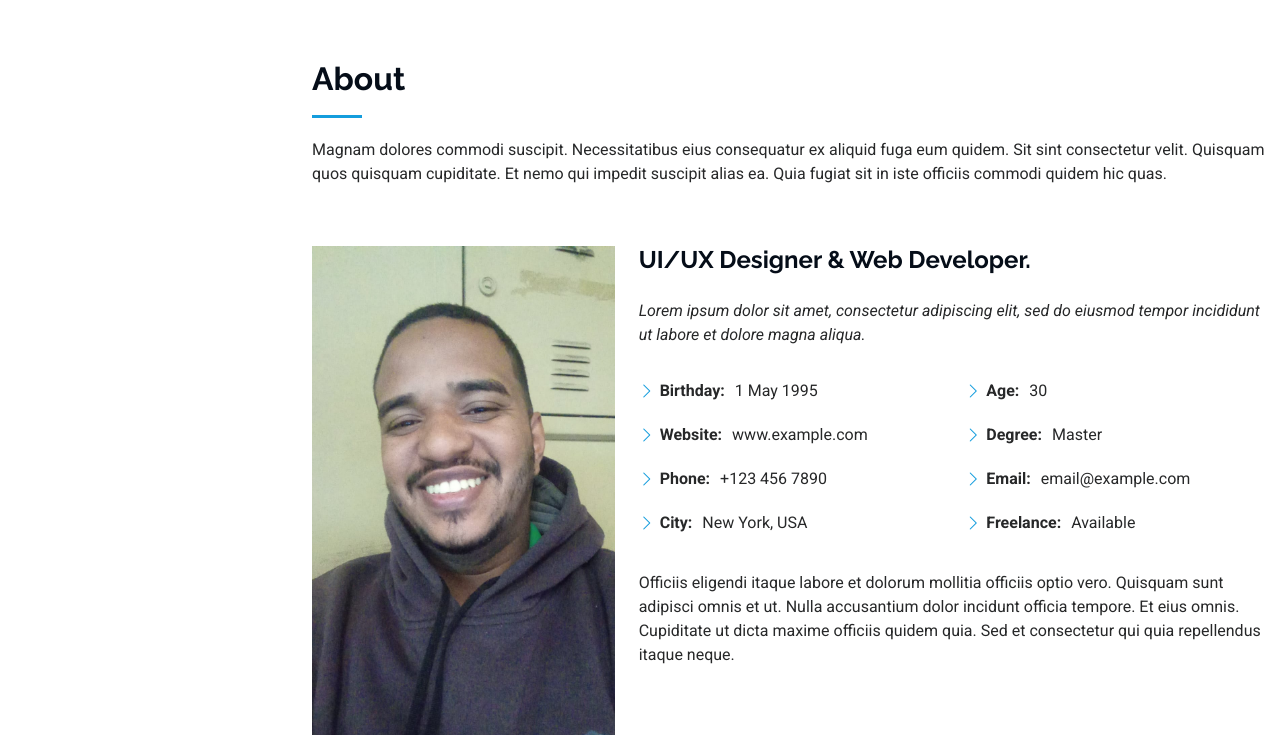
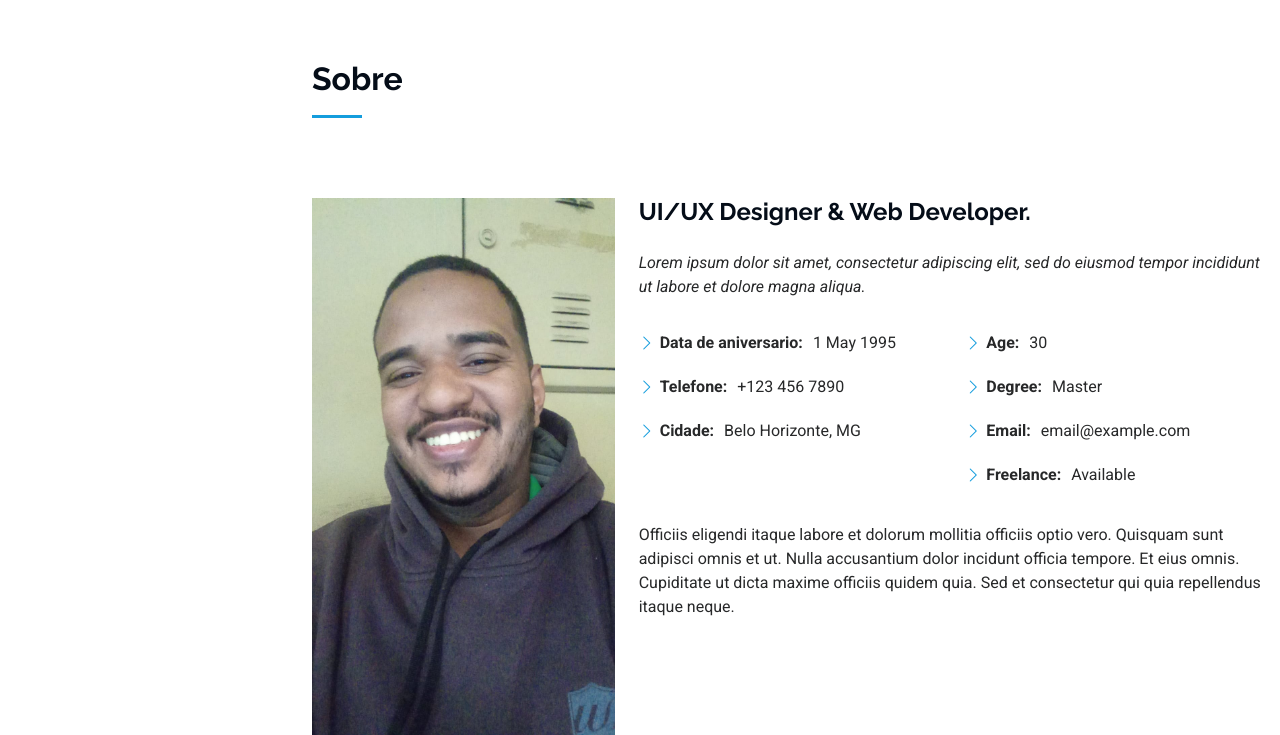
Before and after one commit to lucasmoura031/portfolio, a plain HTML site: page index.html in a window 1280 px wide. Shown: the part 800-1535 px from the top of the page. Drawn offline with Linux system fonts and the light colour scheme.

Commit message:
Atualização da seção Sobre

```diff
--- a/index.html
+++ b/index.html
@@ -107,8 +107,7 @@
 
       <!-- Section Title -->
       <div class="container section-title" data-aos="fade-up">
-        <h2>About</h2>
-        <p>Magnam dolores commodi suscipit. Necessitatibus eius consequatur ex aliquid fuga eum quidem. Sit sint consectetur velit. Quisquam quos quisquam cupiditate. Et nemo qui impedit suscipit alias ea. Quia fugiat sit in iste officiis commodi quidem hic quas.</p>
+        <h2>Sobre</h2>
       </div><!-- End Section Title -->
 
       <div class="container" data-aos="fade-up" data-aos-delay="100">
@@ -126,10 +125,9 @@
             <div class="row">
               <div class="col-lg-6">
                 <ul>
-                  <li><i class="bi bi-chevron-right"></i> <strong>Birthday:</strong> <span>1 May 1995</span></li>
-                  <li><i class="bi bi-chevron-right"></i> <strong>Website:</strong> <span>www.example.com</span></li>
-                  <li><i class="bi bi-chevron-right"></i> <strong>Phone:</strong> <span>+123 456 7890</span></li>
-                  <li><i class="bi bi-chevron-right"></i> <strong>City:</strong> <span>New York, USA</span></li>
+                  <li><i class="bi bi-chevron-right"></i> <strong>Data de aniversario:</strong> <span>1 May 1995</span></li>
+                  <li><i class="bi bi-chevron-right"></i> <strong>Telefone:</strong> <span>+123 456 7890</span></li>
+                  <li><i class="bi bi-chevron-right"></i> <strong>Cidade:</strong> <span>Belo Horizonte, MG</span></li>
                 </ul>
               </div>
               <div class="col-lg-6">
```
